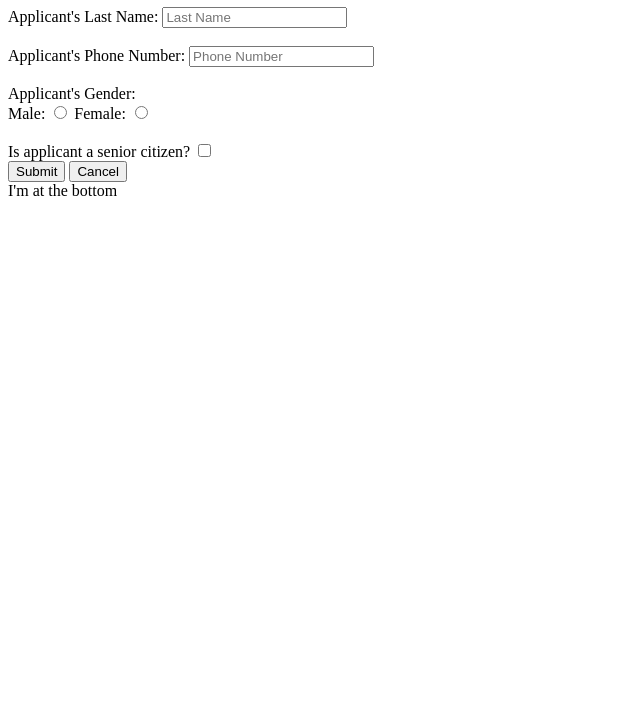
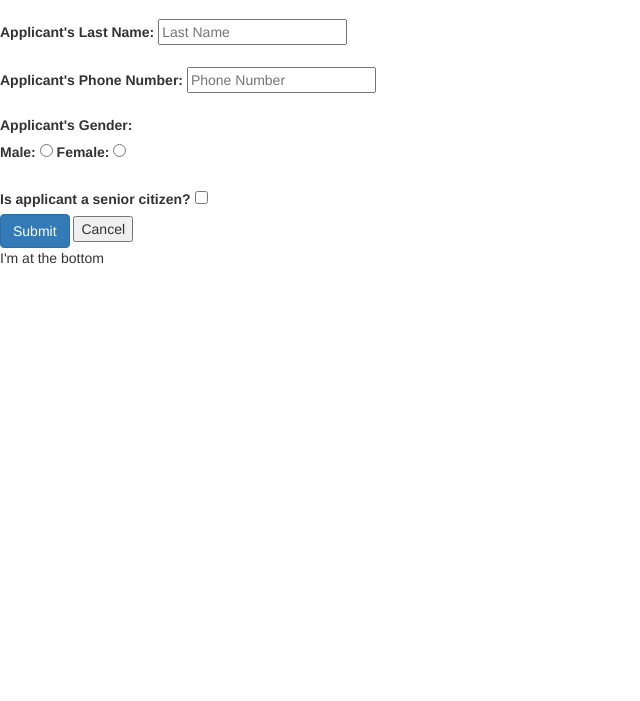
Before and after one commit to Santoshkanchinadham/UI2017, a plain HTML site: page 05-17-2017/index.html in a window 1280 px wide. Shown: the part 99-800 px from the top of the page, without its empty margins (0-640 px from the left). Drawn offline with nearby package versions, Linux system fonts and the light colour scheme.

Commit message:
Adding New text Documents

```diff
--- a/05-17-2017/index.html
+++ b/05-17-2017/index.html
@@ -1,7 +1,28 @@
 <!DOCTYPE html>
 <html lang="en">
     <head>
-        <title>Title</title>
+        <!-- title -this is the title of this html file-->
+        <title>DMV NEW LICENSE FORM</title>
+        <!--style- this is used to write CSS style on the html file-->
+        <style>
+            body{
+                background-color: #eeeeee;
+            }
+        </style>
+        <!--script-this is used to write javascript on the html file-->
+        <script>
+
+        </script>
+        <!--link - this is used to link an external source-->
+        <!--this is used to source only css files and images-->
+        <link rel="stylesheet" href="https://maxcdn.bootstrapcdn.com/bootstrap/3.3.7/css/bootstrap.min.css"/>
+        <!-- base-this is used to specify the base URL of our web page-->
+        <!-- this is optional and to be written based on server configuration-->
+        <base href="/home"/>
+        <!--meta- this is used to describe more mara information which are not covered by the above five-->
+        <meta name="description" content="This is the official DMV website for applying license" />
+        <meta name="keywords" content="DMV, license, license form, form, Application"/>
+        <meta charset="UTF-8"
     </head>
     <body>
     <!-- TODO: replace this code with form -->
@@ -44,7 +65,7 @@
                         <input type="checkbox" id="seniorCitizen" name="seniorCitizen"/>
                     </div>
 
-                    <button type="submit" id="submit" name="submit">
+                    <button type="submit" id="submit" name="submit" class="btn btn-primary">
                         <span>Submit</span>
                     </button>
 
```
Also changed, not shown: 05-17-2017/Html Notes.txt (added).
